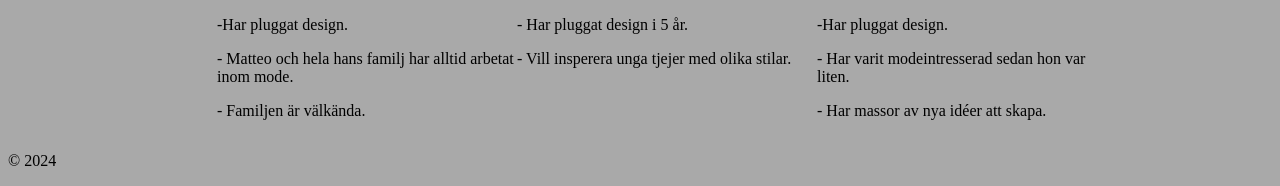
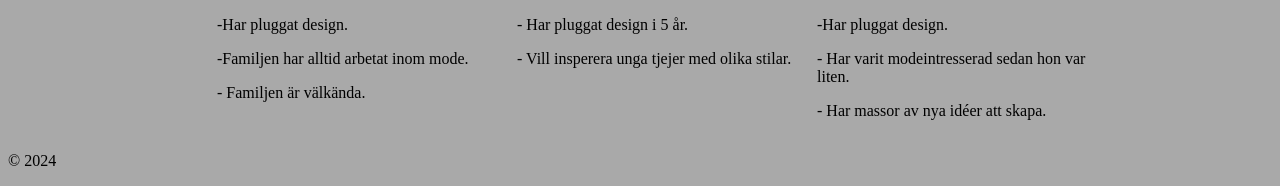
Before and after one commit to dinaakbari/ModerhusetFLUX, a plain HTML site: page omoss.html in a window 1280 px wide. Shown: the part 1439-1625 px from the top of the page. Drawn offline with Linux system fonts and the light colour scheme.

Commit message:
uppdatering6

```diff
--- a/omoss.html
+++ b/omoss.html
@@ -38,7 +38,7 @@
     <img src="image/ansikte2.jpg" width="300" height="400">
     <h3>Matteo Ricci</h3>
     <p>-Har pluggat design.</p>
-    <p>- Matteo och hela hans familj har alltid arbetat inom mode.</p>
+    <p>-Familjen har alltid arbetat inom mode.</p>
     <p>- Familjen är välkända.</p>
     </div>
 
```
